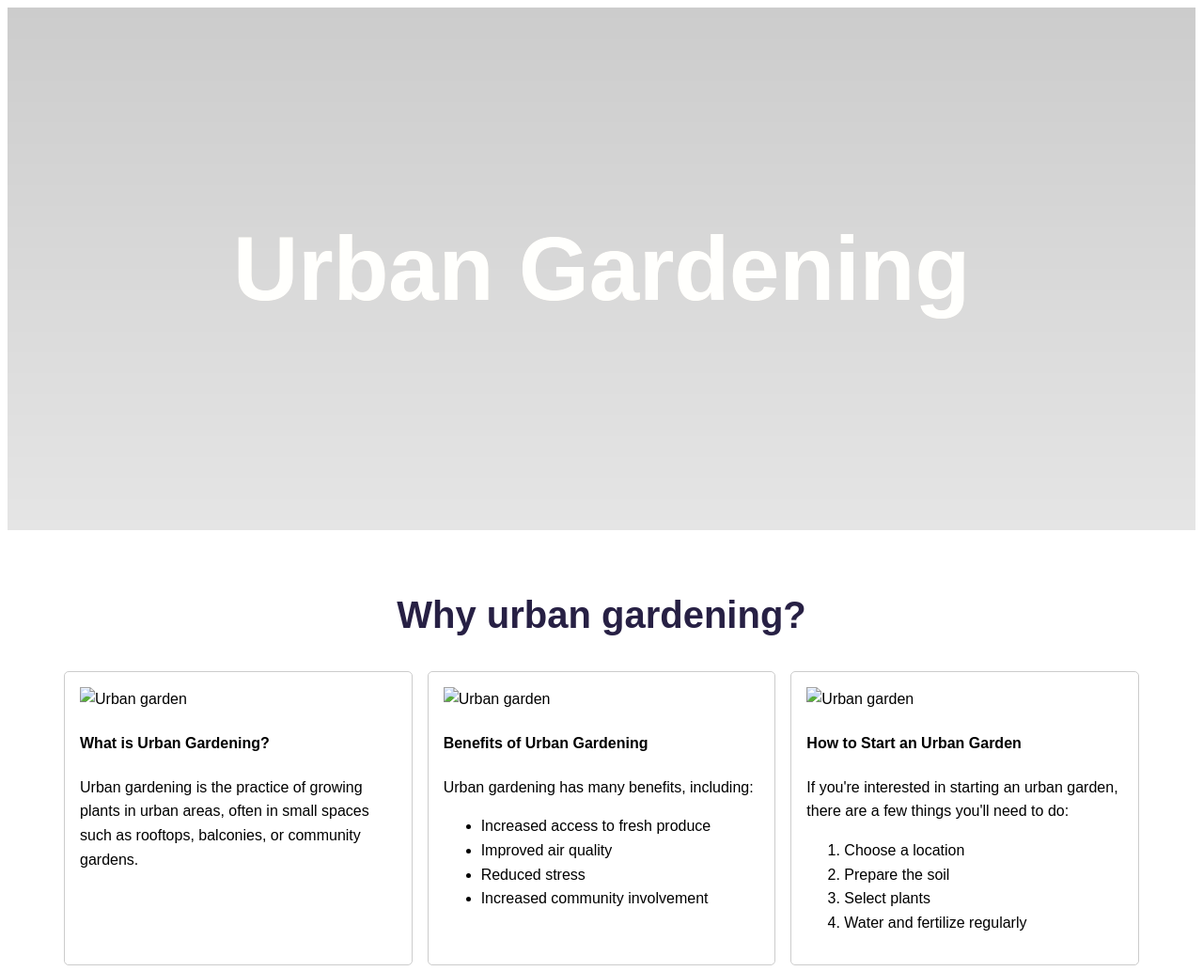
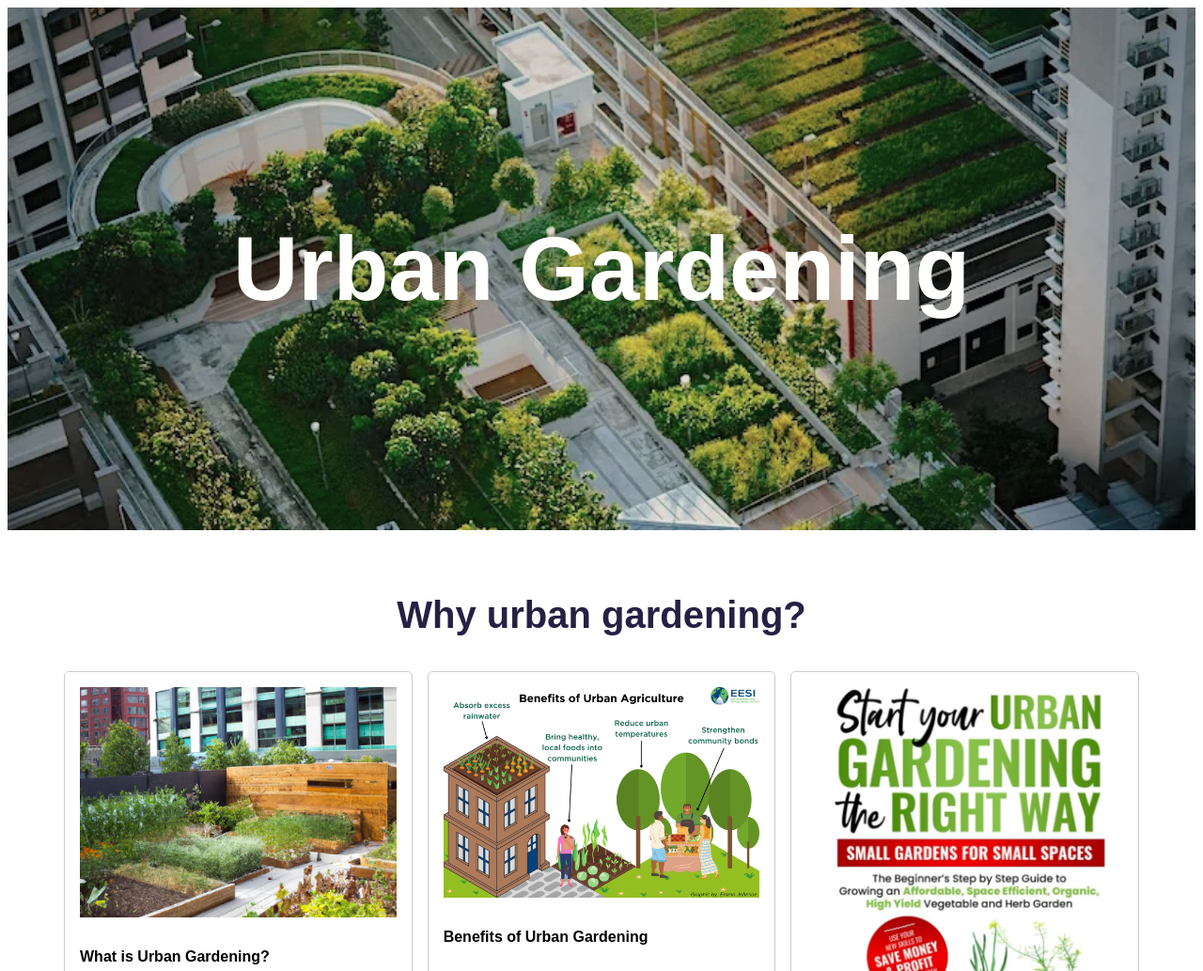
Before and after one commit to biotech-Dlvr/Gardening, a plain HTML site: page index.html in a window 1280 px wide. Shown: the top 1033 px of the page at 94% size. Drawn offline with Linux system fonts and the light colour scheme.

Commit message:
changed address

```diff
--- a/index.html
+++ b/index.html
@@ -16,7 +16,7 @@
     header {
         filter: saturate(70%) sepia(10%);
         background-image: linear-gradient(rgba(0, 0, 0, 0.2),
-                rgba(0, 0, 0, 0.1)), url("Urban-gardening/garden2.webp");
+                rgba(0, 0, 0, 0.1)), url("garden2.webp");
         background-repeat: no-repeat;
         background-size: cover;
         color: white;
@@ -126,14 +126,14 @@
 
         <div class="grid-container">
             <div class="card">
-                <img src="Urban-gardening/garden3.jpg" alt="Urban garden">
+                <img src="garden3.jpg" alt="Urban garden">
                 <h4>What is Urban Gardening?</h4>
                 <p>Urban gardening is the practice of growing plants in urban areas, often in small spaces such as
                     rooftops,
                     balconies, or community gardens.</p>
             </div>
             <div class="card">
-                <img src="Urban-gardening/benefits.png" alt="Urban garden">
+                <img src="benefits.png" alt="Urban garden">
                 <h4>Benefits of Urban Gardening</h4>
                 <p>Urban gardening has many benefits, including:</p>
                 <ul>
@@ -144,7 +144,7 @@
                 </ul>
             </div>
             <div class="card">
-                <img src="Urban-gardening/start.jpg" alt="Urban garden">
+                <img src="start.jpg" alt="Urban garden">
                 <h4>How to Start an Urban Garden</h4>
                 <p>If you're interested in starting an urban garden, there are a few things you'll need to do:</p>
                 <ol>
```
